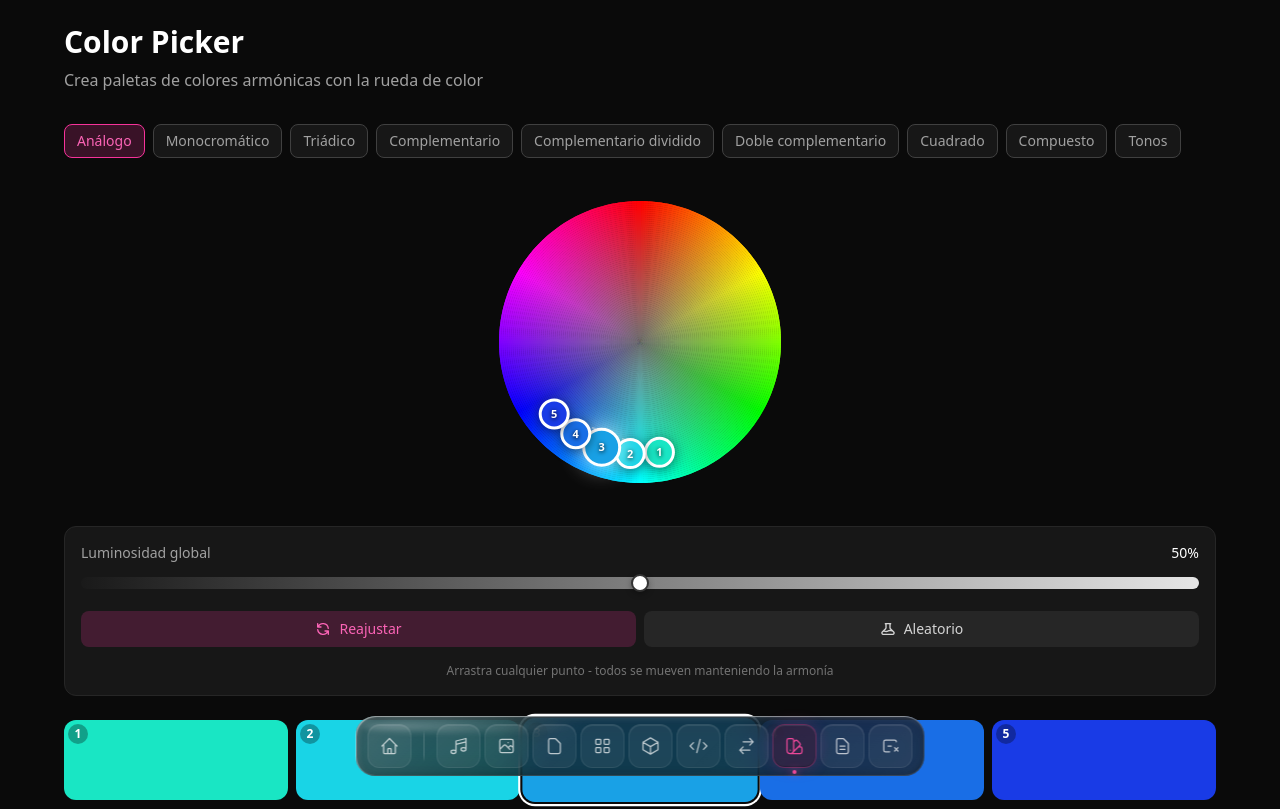
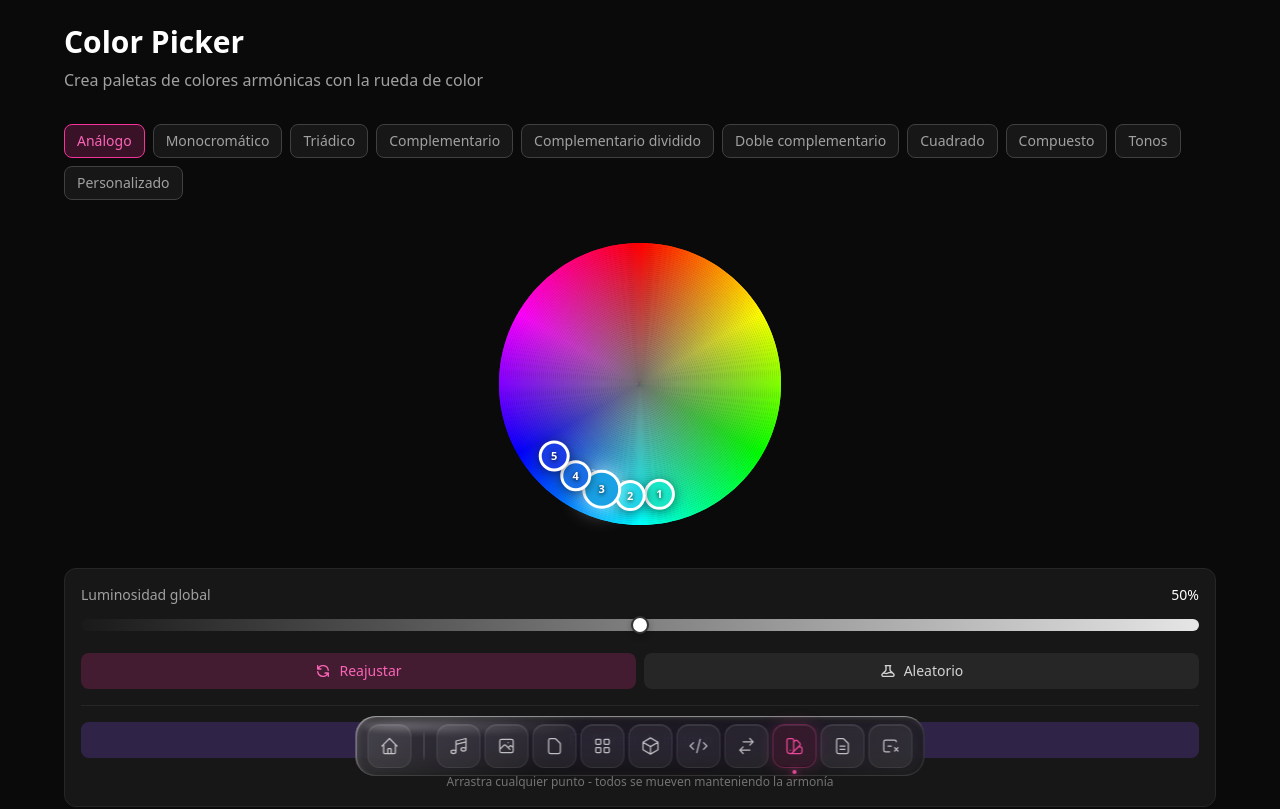
Before and after one commit to christianpasinrey/tools, a Vue app: page /color-picker in a window 1280 px wide. Shown: the top 809 px of the page. Built offline with nearby package versions, Linux system fonts and the light colour scheme.

Commit message:
feat: agregar funcionalidad para extraer colores de imágenes y mejorar el modo personalizado en el selector de color

```diff
--- a/src/composables/useColorWheel.js
+++ b/src/composables/useColorWheel.js
@@ -106,6 +106,12 @@ const harmonyModes = {
     description: 'Diferentes intensidades',
     angles: [0, 0, 0, 0, 0],
     saturationOffsets: [-30, -15, 0, 15, 30]
+  },
+  custom: {
+    name: 'Personalizado',
+    description: 'Colores extraidos de imagen o personalizados',
+    angles: [0, 0, 0, 0, 0],
+    freeMode: true // Don't apply harmony constraints
   }
 }
 
@@ -156,11 +162,22 @@ export function useColorWheel() {
     })
   }
 
-  // Update a color point - ALL points move together maintaining harmony
+  // Update a color point - ALL points move together maintaining harmony (unless freeMode)
   const updateColorPoint = (index, hue, saturation) => {
     const newHue = (hue + 360) % 360
     const newSat = Math.max(10, Math.min(100, saturation))
     const mode = harmonyModes[currentMode.value]
+
+    // In freeMode (custom), only move the dragged point
+    if (mode.freeMode) {
+      colorPoints.value = colorPoints.value.map((point, i) => {
+        if (i === index) {
+          return { hue: newHue, saturation: newSat }
+        }
+        return point
+      })
+      return
+    }
 
     // Calculate the hue offset for this point in the harmony
     const pointAngleOffset = mode.angles[index]
@@ -293,6 +310,120 @@ export function useColorWheel() {
     applyHarmony()
   }
 
+  // Extract colors from image using color quantization
+  const extractColorsFromImage = (imageDataUrl) => {
+    return new Promise((resolve, reject) => {
+      const img = new Image()
+      img.crossOrigin = 'Anonymous'
+
+      img.onload = () => {
+        // Create canvas to read pixels
+        const canvas = document.createElement('canvas')
+        const ctx = canvas.getContext('2d')
+
+        // Resize to sample (faster processing)
+        const maxSize = 100
+        const scale = Math.min(maxSize / img.width, maxSize / img.height, 1)
+        canvas.width = img.width * scale
+        canvas.height = img.height * scale
+
+        ctx.drawImage(img, 0, 0, canvas.width, canvas.height)
+        const imageData = ctx.getImageData(0, 0, canvas.width, canvas.height)
+        const pixels = imageData.data
+
+        // Collect all colors with frequency
+        const colorMap = new Map()
+
+        for (let i = 0; i < pixels.length; i += 4) {
+          const r = pixels[i]
+          const g = pixels[i + 1]
+          const b = pixels[i + 2]
+          const a = pixels[i + 3]
+
+          // Skip transparent pixels
+          if (a < 128) continue
+
+          // Quantize colors (group similar colors)
+          const qr = Math.round(r / 32) * 32
+          const qg = Math.round(g / 32) * 32
+          const qb = Math.round(b / 32) * 32
+
+          const key = `${qr},${qg},${qb}`
+
+          if (colorMap.has(key)) {
+            const entry = colorMap.get(key)
+            entry.count++
+            entry.r += r
+            entry.g += g
+            entry.b += b
+          } else {
+            colorMap.set(key, { r, g, b, count: 1 })
+          }
+        }
+
+        // Convert to array and sort by frequency
+        const sortedColors = Array.from(colorMap.values())
+          .filter(c => {
+            // Filter out very dark and very light colors
+            const [h, s, l] = rgbToHsl(c.r / c.count, c.g / c.count, c.b / c.count)
+            return l > 10 && l < 90 && s > 15
+          })
+          .sort((a, b) => b.count - a.count)
+
+        // Get top 5 distinct colors
+        const selectedColors = []
+        const minHueDiff = 25 // Minimum hue difference between colors
+
+        for (const color of sortedColors) {
+          if (selectedColors.length >= 5) break
+
+          const avgR = Math.round(color.r / color.count)
+          const avgG = Math.round(color.g / color.count)
+          const avgB = Math.round(color.b / color.count)
+          const [h, s, l] = rgbToHsl(avgR, avgG, avgB)
+
+          // Check if this hue is distinct enough from already selected
+          const isDistinct = selectedColors.every(sc => {
+            const hueDiff = Math.min(Math.abs(sc.hue - h), 360 - Math.abs(sc.hue - h))
+            return hueDiff > minHueDiff || Math.abs(sc.saturation - s) > 20
+          })
+
+          if (isDistinct || selectedColors.length < 2) {
+            selectedColors.push({ hue: h, saturation: s, lightness: l })
+          }
+        }
+
+        // Fill remaining slots if needed
+        while (selectedColors.length < 5) {
+          const baseColor = selectedColors[0] || { hue: 200, saturation: 70, lightness: 50 }
+          selectedColors.push({
+            hue: (baseColor.hue + selectedColors.length * 30) % 360,
+            saturation: baseColor.saturation,
+            lightness: baseColor.lightness
+          })
+        }
+
+        // Apply extracted colors
+        colorPoints.value = selectedColors.map(c => ({
+          hue: c.hue,
+          saturation: c.saturation
+        }))
+
+        // Set average lightness
+        const avgLightness = selectedColors.reduce((sum, c) => sum + c.lightness, 0) / selectedColors.length
+        baseLightness.value = Math.round(avgLightness)
+
+        // Switch to custom mode (don't apply harmony, keep extracted colors as-is)
+        currentMode.value = 'custom'
+
+        resolve(selectedColors)
+      }
+
+      img.onerror = () => reject(new Error('Error loading image'))
+      img.src = imageDataUrl
+    })
+  }
+
   return {
     // State
     colorPoints,
@@ -316,6 +447,7 @@ export function useColorWheel() {
     applyHarmony,
     updateColorPoint,
     setBaseColor,
+    extractColorsFromImage,
 
     // Utils
     hslToRgb,
--- a/src/views/ColorPicker.vue
+++ b/src/views/ColorPicker.vue
@@ -9,6 +9,9 @@ const wheelContainerRef = ref(null)
 const draggingPointIndex = ref(null)
 const copiedIndex = ref(null)
 const exportFormat = ref('css')
+const imageInputRef = ref(null)
+const extractedImagePreview = ref(null)
+const isExtractingColors = ref(false)
 
 // Wheel dimensions
 const wheelSize = 320
@@ -168,6 +171,34 @@ const exportContent = computed(() => {
 const copyExport = async () => {
   await colorWheel.copyToClipboard(exportContent.value)
 }
+
+// Handle image upload for color extraction
+const handleImageUpload = async (event) => {
+  const file = event.target.files[0]
+  if (!file) return
+
+  isExtractingColors.value = true
+
+  const reader = new FileReader()
+  reader.onload = async (e) => {
+    const dataUrl = e.target.result
+    extractedImagePreview.value = dataUrl
+
+    try {
+      await colorWheel.extractColorsFromImage(dataUrl)
+    } catch (error) {
+      console.error('Error extracting colors:', error)
+    } finally {
+      isExtractingColors.value = false
+    }
+  }
+  reader.readAsDataURL(file)
+  event.target.value = '' // Reset input
+}
+
+const clearExtractedImage = () => {
+  extractedImagePreview.value = null
+}
 </script>
 
 <template>
@@ -322,6 +353,57 @@ const copyExport = async () => {
                   <path stroke-linecap="round" stroke-linejoin="round" stroke-width="2" d="M19.428 15.428a2 2 0 00-1.022-.547l-2.387-.477a6 6 0 00-3.86.517l-.318.158a6 6 0 01-3.86.517L6.05 15.21a2 2 0 00-1.806.547M8 4h8l-1 1v5.172a2 2 0 00.586 1.414l5 5c1.26 1.26.367 3.414-1.415 3.414H4.828c-1.782 0-2.674-2.154-1.414-3.414l5-5A2 2 0 009 10.172V5L8 4z" />
                 </svg>
                 Aleatorio
+              </button>
+            </div>
+
+            <!-- Extract from image -->
+            <div class="border-t border-neutral-800 pt-4">
+              <input
+                ref="imageInputRef"
+                type="file"
+                accept="image/*"
+                @change="handleImageUpload"
+                class="hidden"
+              />
+
+              <div v-if="extractedImagePreview" class="space-y-2">
+                <div class="relative">
+                  <img
+                    :src="extractedImagePreview"
+                    alt="Imagen fuente"
+                    class="w-full h-24 object-cover rounded-lg border border-neutral-700"
+                  />
+                  <button
+                    @click="clearExtractedImage"
+                    class="absolute top-1 right-1 p-1 bg-black/70 hover:bg-black rounded-full text-neutral-400 hover:text-white transition-colors"
+                  >
+                    <svg class="w-4 h-4" fill="none" stroke="currentColor" viewBox="0 0 24 24">
+                      <path stroke-linecap="round" stroke-linejoin="round" stroke-width="2" d="M6 18L18 6M6 6l12 12" />
+                    </svg>
+                  </button>
+                </div>
+                <button
+                  @click="imageInputRef?.click()"
+                  class="w-full py-2 bg-neutral-800 hover:bg-neutral-700 text-neutral-300 rounded-lg text-sm transition-colors"
+                >
+                  Cambiar imagen
+                </button>
+              </div>
+
+              <button
+                v-else
+                @click="imageInputRef?.click()"
+                :disabled="isExtractingColors"
+                class="w-full py-2 bg-violet-500/20 hover:bg-violet-500/30 text-violet-400 rounded-lg text-sm transition-colors flex items-center justify-center gap-2 disabled:opacity-50"
+              >
+                <svg v-if="!isExtractingColors" class="w-4 h-4" fill="none" stroke="currentColor" viewBox="0 0 24 24">
+                  <path stroke-linecap="round" stroke-linejoin="round" stroke-width="2" d="M4 16l4.586-4.586a2 2 0 012.828 0L16 16m-2-2l1.586-1.586a2 2 0 012.828 0L20 14m-6-6h.01M6 20h12a2 2 0 002-2V6a2 2 0 00-2-2H6a2 2 0 00-2 2v12a2 2 0 002 2z" />
+                </svg>
+                <svg v-else class="w-4 h-4 animate-spin" fill="none" viewBox="0 0 24 24">
+                  <circle class="opacity-25" cx="12" cy="12" r="10" stroke="currentColor" stroke-width="4"></circle>
+                  <path class="opacity-75" fill="currentColor" d="M4 12a8 8 0 018-8V0C5.373 0 0 5.373 0 12h4zm2 5.291A7.962 7.962 0 014 12H0c0 3.042 1.135 5.824 3 7.938l3-2.647z"></path>
+                </svg>
+                {{ isExtractingColors ? 'Extrayendo...' : 'Extraer de imagen' }}
               </button>
             </div>
 
```
